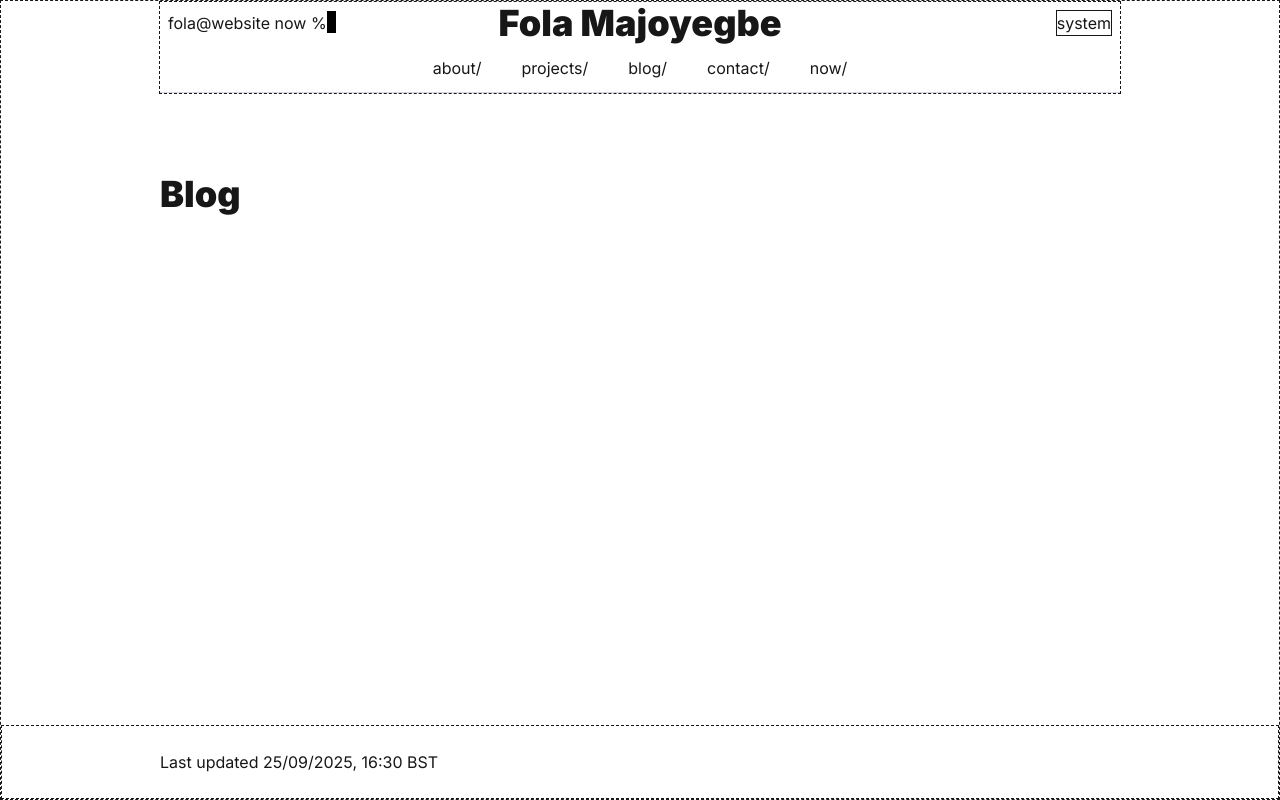
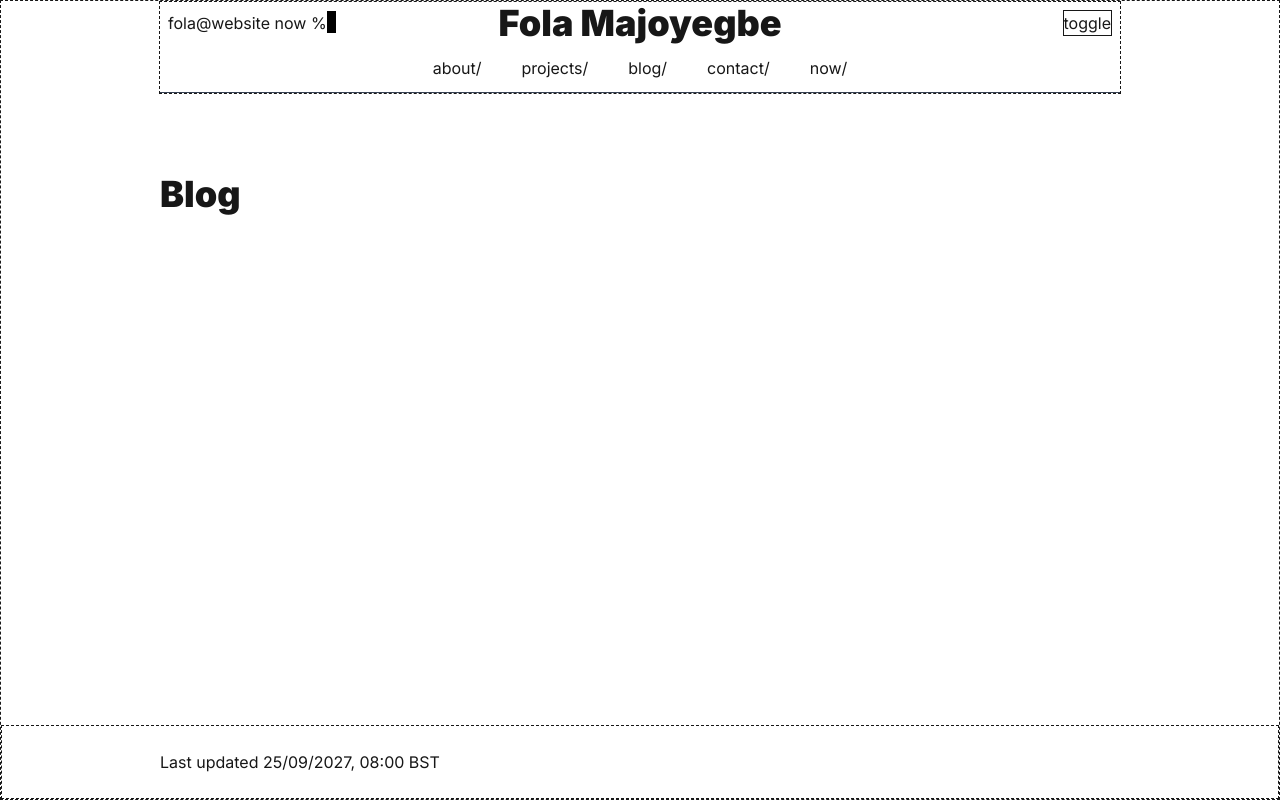
Before and after one commit to Folamajo/portfolio, a Next.js app: page /now in a window 1280 px wide. Built offline with nearby package versions, Linux system fonts and the light colour scheme.

Commit message:
Added dark mode

```diff
--- /dev/null
+++ b/global.d.ts
@@ -0,0 +1 @@
+declare module "*.css";
--- /dev/null
+++ b/src/app/context/ThemeProvider.tsx
@@ -0,0 +1,11 @@
+"use client"
+import React from 'react'
+import { ThemeProvider as NextThemesProvider } from 'next-themes'
+
+const ThemeProvider = ({children, ...props} : React.ComponentProps<typeof NextThemesProvider>) => {
+   return (
+     <NextThemesProvider {...props}>{children}</NextThemesProvider>
+   )
+}
+
+export default ThemeProvider
--- a/src/app/globals.css
+++ b/src/app/globals.css
@@ -17,6 +17,12 @@
     --background: #0a0a0a;
     --foreground: #ededed;
   }
+}
+
+.dark{
+   --background: #0a0a0a;
+   --foreground: #ededed;
+   color-scheme: dark;
 }
 
 body {
--- a/src/app/layout.tsx
+++ b/src/app/layout.tsx
@@ -1,8 +1,10 @@
+
 import type { Metadata } from "next";
 import { Geist, Geist_Mono, Inter } from "next/font/google";
 import "./globals.css";
-import { ThemeProvider } from "next-themes";
+
 import ObserverProvider from "./context/ObserverProvider";
+import ThemeProvider from "./context/ThemeProvider";
 // import ObserverProvider from "./providers/observer/ObserverProvider";
 
 const geistSans = Geist({
@@ -37,7 +39,12 @@ export default function RootLayout({
       <body
         className={`${inter.className} antialiased`}
       >
-         <ThemeProvider attribute='class' enableSystem defaultTheme="system">
+         <ThemeProvider
+            attribute='class'
+            enableSystem
+            defaultTheme="system"
+            disableTransitionOnChange
+         >
             <ObserverProvider>
                {children}
             </ObserverProvider>
--- a/src/app/page.tsx
+++ b/src/app/page.tsx
@@ -2,12 +2,12 @@ import Header from "@/components/Header/Header"
 import Footer from "@/components/Footer"
 export default function Home() {
    return (
-      <div className="flex flex-col items-center min-h-screen">
+      <div className="flex flex-col items-center min-h-screen ">
          <header className= ' w-full flex justify-center  '>
             <Header />
          </header>
          <main className='w-[60em] mt-20 mb-6'>
-            <h1 className='font-black text-4xl '>👋🏾 Hello, I'm Fola</h1>
+            <h1 className='font-black text-4xl'>👋🏾 Hello, I'm Fola</h1>
             <div className= "mt-6">
                <p>
                   I’m a software engineer, builder, and creative thinker working at the crossroads of technology and culture. Code is my main medium, but I’m equally drawn to design, philosophy, and the ways creativity shapes our world.
--- a/src/components/Header/Header.tsx
+++ b/src/components/Header/Header.tsx
@@ -22,11 +22,11 @@ const Header = () => {
 
 
    return (
-         <div className=' flex flex-col items-center w-full bg-white dark:bg-gray-800 dark:text-white transition-all duration-300 border-b border-b-gray-300'>
+         <div className=' dark:bg-black dark:text-white flex flex-col items-center w-full transition-all duration-300 border-b border-b-gray-700  dark:border-b-gray-500' >
             <div ref = {elementToObserveRef} className=" ">
                <Name pageName={pageName}/>
             </div>
-            <div className={!observer?.isInView ? "fixed  w-full border-b border-b-gray-300" : "" }>
+            <div className={!observer?.isInView ? "fixed  w-full border-b border-b-gray-600 bg-black" : "" }>
                <Menu setPageName={setPageName}/>
             </div>
 
--- a/src/components/Header/Menu.tsx
+++ b/src/components/Header/Menu.tsx
@@ -13,7 +13,7 @@ type MenuProps ={
 const Menu = ({ setPageName } : MenuProps) => {
    const observer = useContext(ObserverContext)
    return (
-      <div className= ' w-full flex justify-center items-center relative bg-white'>
+      <div className= ' w-full flex justify-center items-center relative  '>
          <div className="w-[60em] relative flex justify-center items-center py-6">
 
 
--- a/src/components/Header/Name.tsx
+++ b/src/components/Header/Name.tsx
@@ -19,7 +19,7 @@ const Name = ({ pageName } : NameProps) => {
 
 
    return (
-      <div className=' p-2 flex items-center justify-between  w-[60em] relative'>
+      <div className=' p-2 flex items-center justify-between  w-[60em] relative '>
          <div className=' flex w-[18em]'>
             <p>fola@website {cleanedPathName ? cleanedPathName : '~'} %</p> <p>{pageName}</p> <p></p><div className='blinking_cursor'></div>
          </div>
@@ -36,9 +36,9 @@ const Name = ({ pageName } : NameProps) => {
 
 
          <div className=' ml-auto ' >
-            <button className = "border ml-auto">
+            <button onClick = {()=> setTheme(prev => prev === "light" ? "dark": "light")}className = "border ml-auto">
 
-               {theme}
+               toggle
             </button>
          </div>
       </div>
--- a/src/siteConfig.json
+++ b/src/siteConfig.json
@@ -1,4 +1,4 @@
 {
-   "lastUpdated": "2025-09-25T15:30Z"
+   "lastUpdated": "2027-09-25T07:00Z"
 
 }
```
Also changed, not shown: 1 other file (tests, documents, lock files or other folders).
